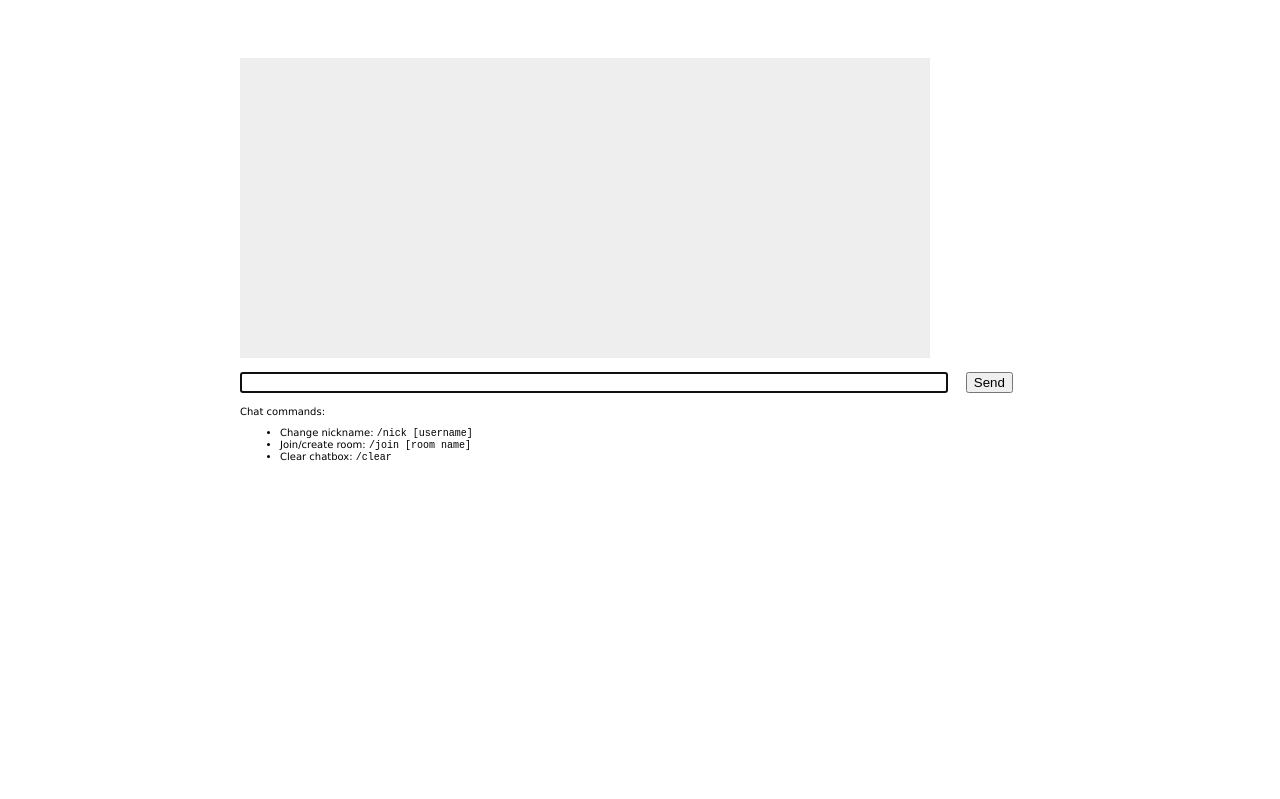
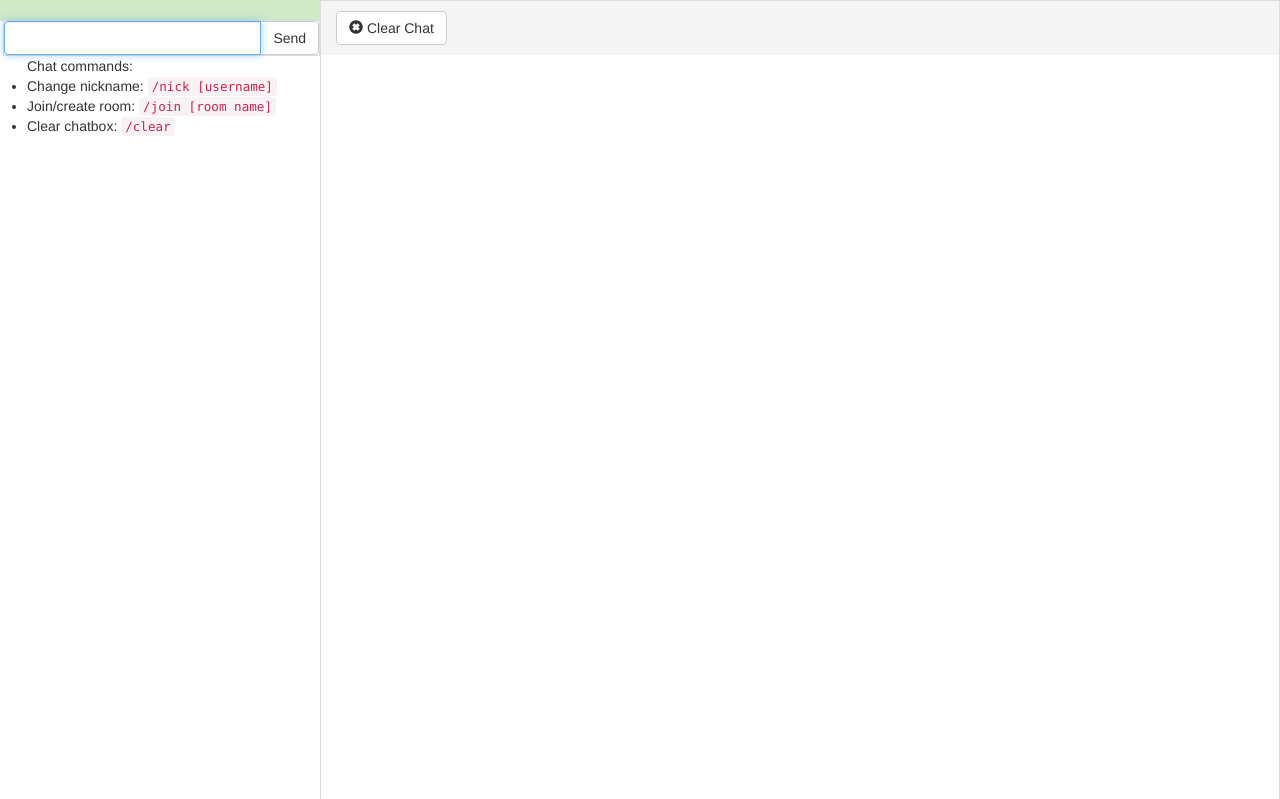
Before and after one commit to chungphuoc/node_chatapp, a website: page public/index.html in a window 1280 px wide. Drawn offline with nearby package versions, Linux system fonts and the light colour scheme; no server answers.

Commit message:
finish chat app ui

```diff
--- a/public/index.html
+++ b/public/index.html
@@ -2,22 +2,80 @@
 <html lang='en'>
   <head>
     <title>Chat</title>
-    <link rel='stylesheet' href='/stylesheets/style.css'></link>
+    <!-- <link rel='stylesheet' href='/stylesheets/style.css'></link> -->
+    <link rel='stylesheet' href='/stylesheets/chat.css'></link>
+    <!-- Latest compiled and minified CSS -->
+    <link rel="stylesheet" href="https://maxcdn.bootstrapcdn.com/bootstrap/3.3.7/css/bootstrap.min.css">
+
+    <!-- jQuery library -->
+    <script src="https://ajax.googleapis.com/ajax/libs/jquery/3.2.1/jquery.min.js"></script>
+
+    <!-- Latest compiled JavaScript -->
+    <script src="https://maxcdn.bootstrapcdn.com/bootstrap/3.3.7/js/bootstrap.min.js"></script>
   </head>
   <body>
     <div id='content'>
-      <div id='room'></div>
-      <div id='messages'></div>
       <form id='send-form'>
-        <input id='send-message' />
-        <input id='send-button' type='submit' value='Send'/>
-        <div id='help'>
-          Chat commands:
-          <ul>
-            <li>Change nickname: <code>/nick [username]</code></li>
-            <li>Join/create room: <code>/join [room name]</code></li>
-            <li>Clear chatbox: <code>/clear</code></li>
-          </ul>
+        <div class="container-fluid">
+          <div class="row">
+            <div class="col-md-3">
+              <div class="row chats-row">
+                <div class="col-md-12">
+                  <div class="row current-chat-footer">
+                    <a href='#' class="list-group-item list-group-item-success" id='room'></a>
+                    <div class="input-group col-md-11" style="margin-left: 16px;">
+                      <input type="text" class="form-control" id='send-message'>
+                      <span class="input-group-btn">
+                      <input id='send-button' type='submit' value='Send' class="btn btn-default" />
+                      <!-- <button class="btn btn-default" type="button">Send</button> -->
+                      </span>
+                    </div>
+                    <ul>
+                      Chat commands:
+                      <li>Change nickname: <code>/nick [username]</code></li>
+                      <li>Join/create room: <code>/join [room name]</code></li>
+                      <li>Clear chatbox: <code>/clear</code></li>
+                    </ul>
+                  </div>
+                </div>
+              </div>
+            </div>
+            <div class="col-md-9 current-chat">
+              <div class="row chat-toolbar-row">
+                <div class="col-sm-12">
+                  <div class="btn-group chat-toolbar" role="group" aria-label="...">
+                    <button id="chat-clear" class="btn btn-default ticket-option" type="button">
+                      <i class="glyphicon glyphicon-remove-sign"></i> Clear Chat
+                    </button>
+                  </div>
+                </div>
+              </div>
+              <div class="row current-chat-area">
+                <div class="col-md-12">
+                  <ul class="media-list" id='messages'>
+                    <!-- <li class="media">
+                      <div class="media-body">
+                        <div class="media">
+                          <a class="pull-left" href="#">
+                          <img class="media-object img-circle " src="https://app.teamsupport.com/dc/1078/UserAvatar/1839999/48/1470773165634">
+                          </a>
+                          <div class="media-body">
+                            Donec sit amet ligula enim. Duis vel condimentum massa.
+                            Donec sit amet ligula enim. Duis vel condimentum massa.Donec sit amet ligula enim.
+                            Duis vel condimentum massa.
+                            Donec sit amet ligula enim. Duis vel condimentum massa.
+                            <br>
+                            <small class="text-muted">Alex Deo | 23rd June at 5:00pm</small>
+                            <hr>
+                          </div>
+                        </div>
+                      </div>
+                    </li> -->
+                  </ul>
+                </div>
+              </div>
+            </div>
+          </div>
         </div>
       </form>
     </div>
--- a/public/javascripts/chat_ui.js
+++ b/public/javascripts/chat_ui.js
@@ -1,8 +1,8 @@
 function divEscapedContentElement(message) {
-  return $('<div></div>').text(message);
+  return $('<li class="media list-group-item"></li>').text(message);
 }
 function divSystemContentElement(message) {
-  return $('<div></div>').html('<i>' + message + '</i>');
+  return $('<li class="media system-message"></li>').html('<i>' + message + '</i>');
 }
 
 function processUserInput(chatApp, socket) {
@@ -41,7 +41,7 @@ $(document).ready(function() {
   });
 
   socket.on('message', function(message){
-    var newElement = $('<div class="new-message"></div>').text(message.text);
+    var newElement = $('<div class="media system-message list-group-item"></div>').text(message.text);
     $('#messages').append(newElement);
   });
 
@@ -60,6 +60,11 @@ $(document).ready(function() {
     });
   });
 
+  $('#chat-clear').click(function(e){
+    $('#messages').html('Cleared!<br>');
+    $('#send-message').focus();
+  });
+
   setInterval(function() {
     socket.emit('rooms');
   }, 1000);
--- a/public/stylesheets/chat.css
+++ b/public/stylesheets/chat.css
@@ -1,6 +1,6 @@
 .blue { background: blue }
 .grey { background: grey }
-.chats-row { height: 100vh; }
+.chats-row { height: 100%; }
 .chats-row div {
     height: 50%;
     border: 1px solid #ddd;
@@ -45,3 +45,7 @@
     bottom: 0;
 
 }
+
+.system-message{
+    color: green;
+}
--- a/public/stylesheets/style.css
+++ /dev/null
@@ -1,55 +0,0 @@
-body {
-  padding: 50px;
-  font: 14px "Lucida Grande", Helvetica, Arial, sans-serif;
- <form id='send-form'>
-  <input id='send-message' />
-  <input id='send-button' type='submit' value='Send'/>
-  <div id='help'>
-    Chat commands:
-    <ul>
-
-}
-a{
-color: #00B7FF;
-}
-#content {
-  width: 800px;
-  margin-left: auto;
-  margin-right: auto;
-}
-/*#room {
-  background-color: #ddd;
-  margin-bottom: 1em;
-}*/
-#messages {
-  width: 690px;
-  height: 300px;
-  overflow: auto;
-  background-color: #eee;
-  margin-bottom: 1em;
-  margin-right: 10px;
-}
-
-#room-list {
-  float: right;
-  width: 100px;
-  height: 300px;
-  overflow: auto;
-}
-#room-list div {
-  border-bottom: 1px solid #eee;
-}
-#room-list div:hover {
-  background-color: #ddd;
-}
-#send-message {
-  width: 700px;
-  margin-bottom: 1em;
-  margin-right: 1em;
-}
-#help {
-  font: 10px "Lucida Grande", Helvetica, Arial, sans-serif;
-}
-.new-message {
-  color: green;
-}
```
